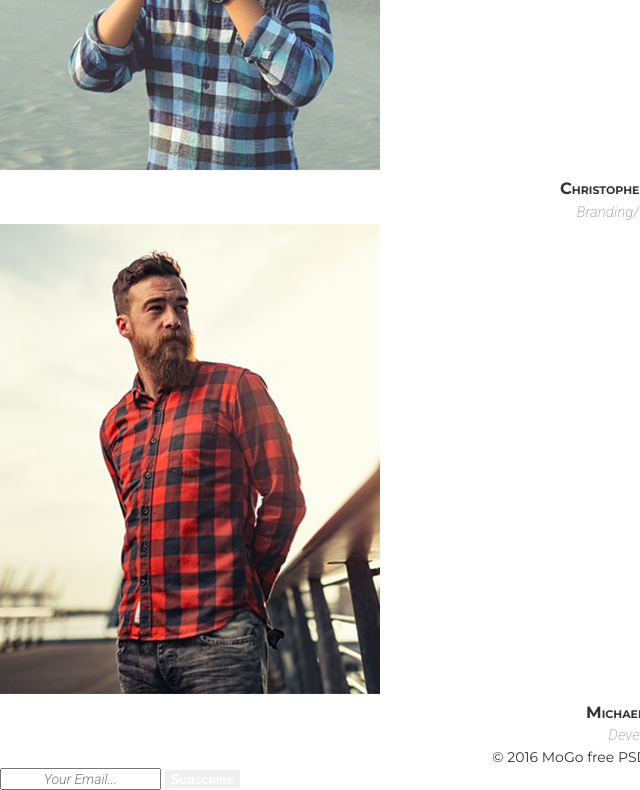
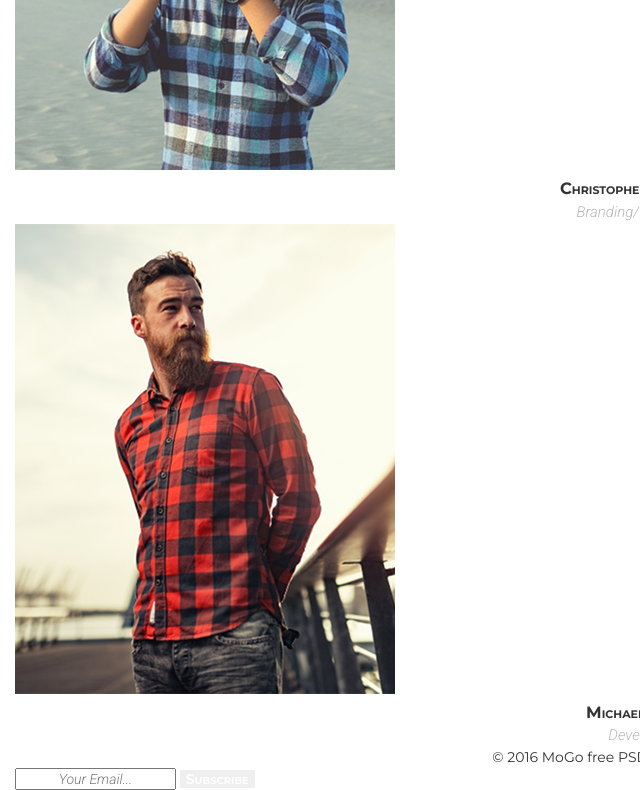
Before and after one commit to maratmedintsev/MoGo2, a plain HTML site: page index.html in a window 1280 px wide. Shown: the part 1714-2504 px from the top of the page, without its empty margins (0-640 px from the left). Drawn offline with nearby package versions, Linux system fonts and the light colour scheme.

Commit message:
container added

```diff
--- a/index.html
+++ b/index.html
@@ -23,6 +23,7 @@
   <body>
     <!-- header -->
     <header class="header">
+      <div class="container">
         <a href="#" class="header-logo">MoGo</a>
         <nav class="nav">
           <ul class="nav-list">
@@ -43,10 +44,12 @@
             </li>
           </ul>
         </nav>
+      </div>
     </header>
     <main>
       <!-- services -->
       <section id="service">
+        <div class="container">
           <hgroup>
             <p class="service-overtitle">We work with</p>
             <h2 class="service-maintitle">Amazing Services</h2>
@@ -137,17 +140,19 @@
               </p>
             </li>
           </ul>
+        </div>
       </section>
       <!-- team -->
       <section class="team">
+        <div class="container">
           <hgroup>
             <p class="team-overtitle">Who we are</p>
             <h2 class="team-maintitle">Meet our team</h2>
           </hgroup>
           <p class="team-introduction">
             Lorem ipsum dolor sit amet, consectetur adipiscing elit, sed do
-          eiusmod tempor incididunt ut labore et dolore magna aliqua. Ut enim ad
-          minim veniam, quis nostrud exercitation ullamco laboris nisi ut
+            eiusmod tempor incididunt ut labore et dolore magna aliqua. Ut enim
+            ad minim veniam, quis nostrud exercitation ullamco laboris nisi ut
             aliquip ex ea commodo consequat.
           </p>
           <ul class="team-list">
@@ -191,9 +196,11 @@
               </article>
             </li>
           </ul>
+        </div>
       </section>
     </main>
     <footer class="footer">
+      <div class="container">
         <p class="footer-policy">
           © 2016 MoGo free PSD template by
           <span class="footer-author">Laaqiq</span>
@@ -204,8 +211,11 @@
             placeholder="Your Email..."
             class="footer-emailinput"
           />
-        <button type="submit" class="footer-subscribebutton">Subscribe</button>
+          <button type="submit" class="footer-subscribebutton">
+            Subscribe
+          </button>
         </form>
+      </div>
     </footer>
   </body>
 </html>
--- a/src/styles/styles.css
+++ b/src/styles/styles.css
@@ -16,6 +16,13 @@ body {
   font-size: 14px;
   font-weight: 400;
   line-height: 1.5;
+}
+.container {
+  max-width: 1650px;
+  margin-left: auto;
+  margin-right: auto;
+  padding-left: 15px;
+  padding-right: 15px;
 }
 .header-logo {
   font-size: 30px;
```
Lines whose indentation alone changed are shown as unchanged.
